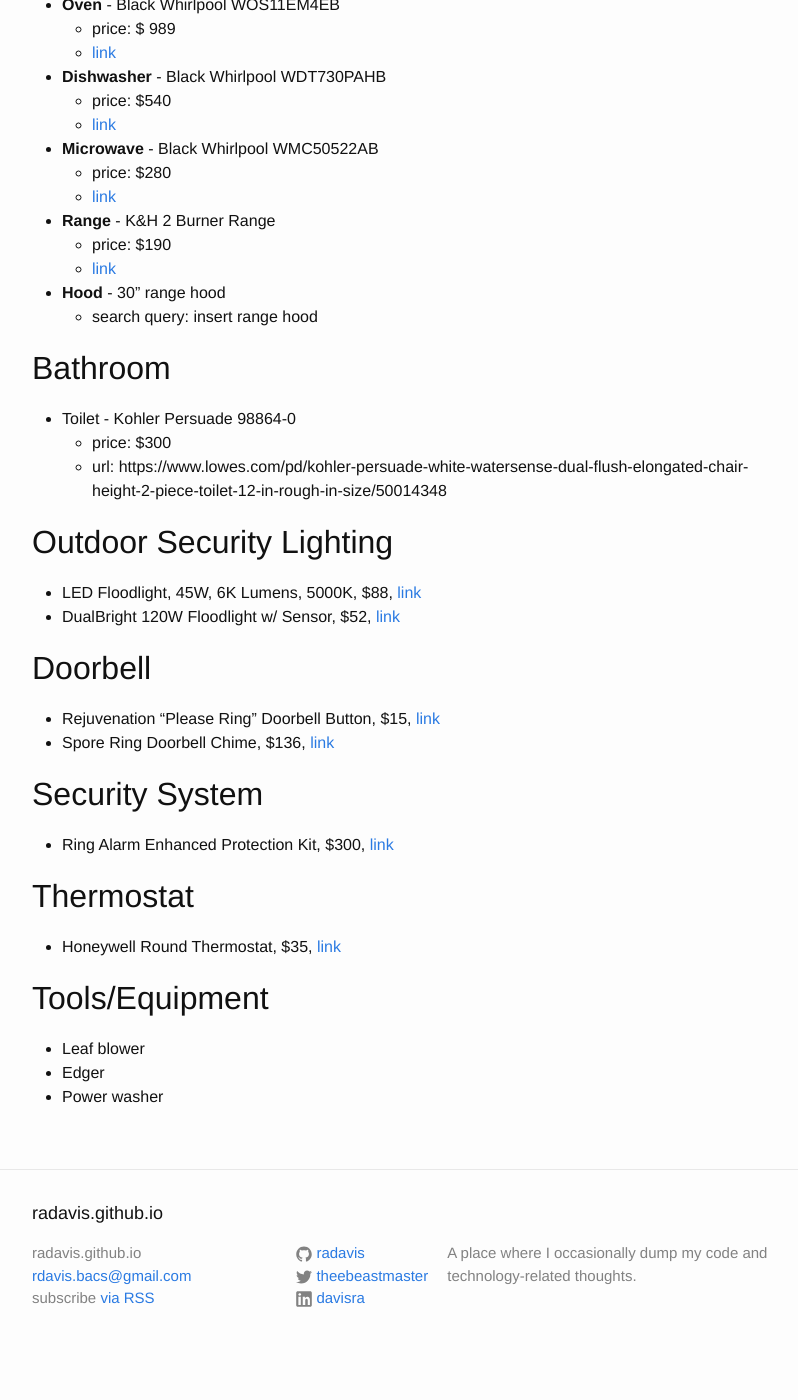
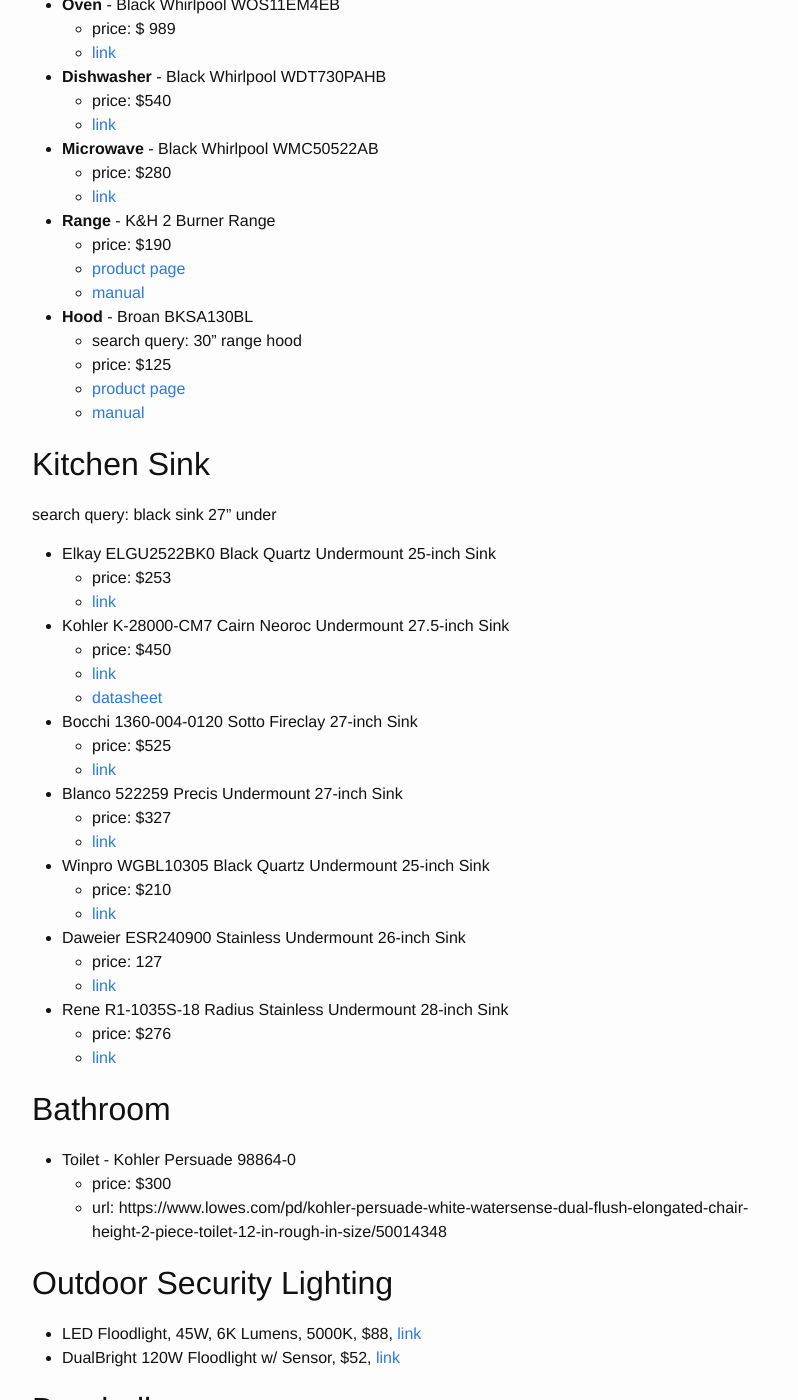
Before and after one commit to radavis/radavis.github.io, a Jekyll site: the page built from prospect-street.md, in a window 1280 px wide and 1400 px high, scrolled down 450 px. Shown: the whole window, without its empty margins (238-1036 px from the left). Built offline with Jekyll 4.4.1, drawn with Linux system fonts in a browser that asks for light colours; before the commit the page ends 1820 px from its top, so only the background shows below that.

Commit message:
save state

```diff
--- a/prospect-street.md
+++ b/prospect-street.md
@@ -25,9 +25,41 @@
   - [link](https://www.homedepot.com/p/Whirlpool-2-2-cu-ft-Countertop-Microwave-in-Black-Built-In-Capable-with-Sensor-Cooking-WMC50522AB/204102397)
 * **Range** - K&H 2 Burner Range
   - price: $190
-  - [link](https://www.kitchen-and-home.com/products/kh-2-burner-12-lpgpropane-gas-glass-cooktop-2-gcw-lpg/)
-* **Hood** - 30" range hood
-  - search query: insert range hood
+  - [product page](https://www.kitchen-and-home.com/products/kh-2-burner-12-lpgpropane-gas-glass-cooktop-2-gcw-lpg/)
+  - [manual](/assets/manuals/k&h-2-GCW-LPG.pdf)
+* **Hood** - Broan BKSA130BL
+  - search query: 30" range hood
+  - price: $125
+  - [product page](https://www.amazon.com/gp/product/B071VW47MB)
+  - [manual](/assets/manuals/broan-BKSA130BL.pdf)
+
+
+## Kitchen Sink
+
+search query: black sink 27" under
+
+* Elkay ELGU2522BK0 Black Quartz Undermount 25-inch Sink
+  - price: $253
+  - [link](https://express.google.com/u/0/product/14452525486135989441_6360440353747061114_5117101)
+* Kohler K-28000-CM7 Cairn Neoroc Undermount 27.5-inch Sink
+  - price: $450
+  - [link](https://www.wayfair.com/Kohler--Cairn-2712in-X-18516in-X-912in-Neoroc-UnderMount-SingleBowl-Kitchen-Sink-with-Sink-Rack-K28000CM-L628-K~LBPR1327.html)
+  - [datasheet](https://www.us.kohler.com/webassets/kpna/brochures/Neoroc_SellSheet.PDF)
+* Bocchi 1360-004-0120 Sotto Fireclay 27-inch Sink
+  - price: $525
+  - [link](https://www.google.com/shopping/product/13108220535263842512)
+* Blanco 522259 Precis Undermount 27-inch Sink
+  - price: $327
+  - [link](https://www.wayfair.com/Blanco--Precis-27-L-x-17.75-W-Undermount-Kitchen-Sink-522-L628-K~AAUP1062.html)
+* Winpro WGBL10305 Black Quartz Undermount 25-inch Sink
+  - price: $210
+  - [link](https://www.wayfair.com/Winpro--Granite-Quartz-25-L-x-18.5-W-Single-Bowl-Undermount-Kitchen-Sink-WGBL10305-WGMO10405-L628-K~WNPQ1004.html)
+* Daweier ESR240900 Stainless Undermount 26-inch Sink
+  - price: 127
+  - [link](https://www.wayfair.com/Daweier--26-L-x-18-W-Undermount-Kitchen-Sink-ESR240900-L628-K~DAWE1000.html)
+* Rene R1-1035S-18 Radius Stainless Undermount 28-inch Sink
+  - price: $276
+  - [link](https://www.wayfair.com/home-improvement/pdp/rene-radius-stainless-steel-28-x-17-under-mount-kitchen-sink-with-basket-strainer-w000699506.html?piid=20324591)
 
 
 ## Bathroom
```
Also changed, not shown: 2 other files.
